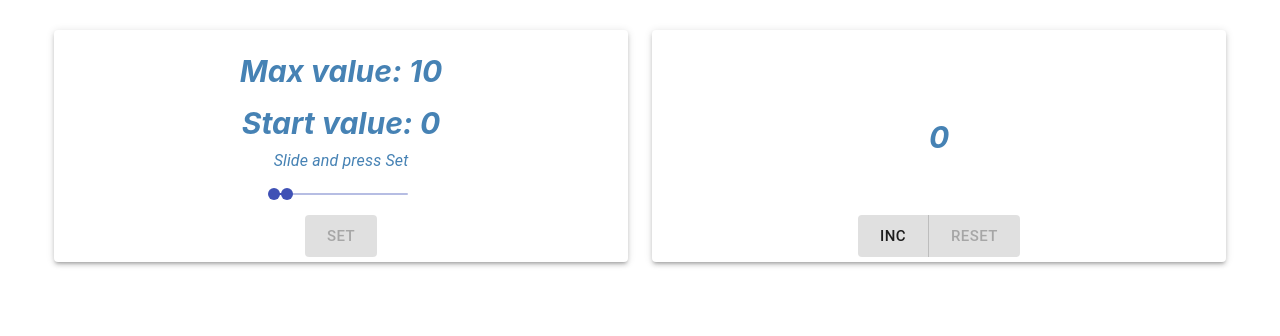
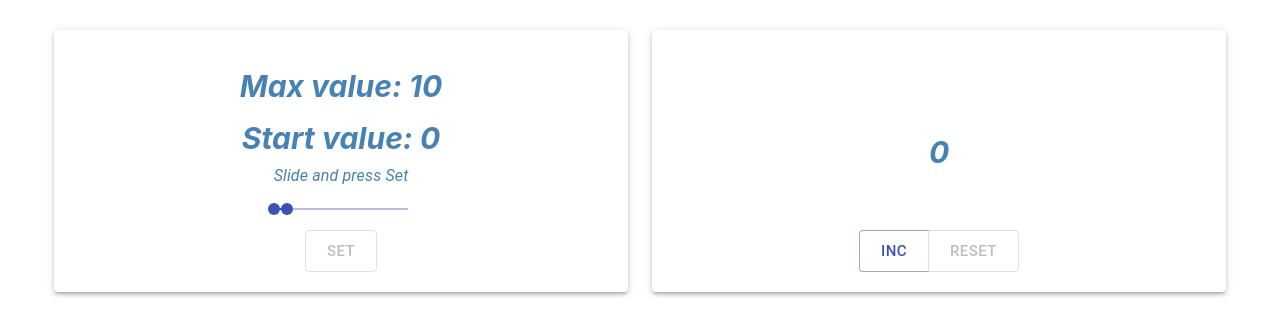
Before and after one commit to EugeneMorash/counter-redux, a React (Create React App) app: page / in a window 1280 px wide. Shown: the top 336 px of the page. Built offline with nearby package versions, Linux system fonts and the light colour scheme.

Commit message:
counter with slider. Fix paddings. Ready to release

```diff
--- a/src/App.tsx
+++ b/src/App.tsx
@@ -28,6 +28,7 @@ function App() {
             </Container>
         </div>
     );
+
 }
 
 export default App;
--- a/src/components/CountBlock.tsx
+++ b/src/components/CountBlock.tsx
@@ -41,7 +41,11 @@ export function CountBlock() {
                 style={(counter.count === counter.maxValue || counter.startValue === counter.maxValue) ? {color: "red"} : {}}>
                 <p>{getCondition()}</p>
             </Box>
-            <ButtonGroup disableElevation variant="contained" size='large' style={{marginTop: 30}}>
+            <ButtonGroup disableElevation
+                         variant="outlined"
+                         color="primary"
+                         size='large'
+                         style={{marginTop: 30}}>
                 <Button onClick={onIncClickHandler}
                         disabled={counter.count === counter.maxValue || counter.startValue < 0 || counter.isSettings}>
                     Inc
--- a/src/components/SetBlock.tsx
+++ b/src/components/SetBlock.tsx
@@ -6,6 +6,7 @@ import {useStyles} from "../components/Styles";
 import Button from "@material-ui/core/Button";
 import RangeSlider from "./Slider";
 import Box from '@material-ui/core/Box';
+import {Dispatch} from "redux";
 
 export function SetBlock() {
 
@@ -15,7 +16,8 @@ export function SetBlock() {
         (newState) => newState.counter
     )
 
-    const dispatch = useDispatch()
+    const dispatch = useDispatch<Dispatch>()
+
 
     const onSetClickHandler = () => {
         dispatch(setCountAC(counter.startValue, counter.maxValue))
@@ -37,7 +39,8 @@ export function SetBlock() {
 
             <RangeSlider/>
 
-            <Button variant="contained"
+            <Button variant="outlined"
+                    color="primary"
                     size="large"
                     onClick={onSetClickHandler}
                     disabled={isSetDisable}
--- a/src/components/Slider.tsx
+++ b/src/components/Slider.tsx
@@ -1,4 +1,4 @@
-import React from 'react';
+import React, {useState} from 'react';
 import Typography from '@material-ui/core/Typography';
 import Slider from '@material-ui/core/Slider';
 import {changeSettingsAC, CounterType, setMaxValueAC, setStartValueAC} from "../redux/state-reducer";
@@ -13,7 +13,7 @@ export default function RangeSlider() {
 
     const dispatch = useDispatch()
 
-    const [value, setValue] = React.useState<number[]>([counter.startValue, counter.maxValue]);
+    const [value, setValue] = useState<number[]>([counter.startValue, counter.maxValue]);
 
     const handleChange = (event: any, newValue: number | number[]) => {
         setValue(newValue as number[]);
--- a/src/components/Styles.ts
+++ b/src/components/Styles.ts
@@ -18,10 +18,11 @@ export const useStyles = makeStyles(() =>
             flexDirection: "column",
             alignItems: 'center',
             justifyContent: "end",
+
         },
         paper: {
             height: '100%',
-            padding: 5
+            padding: '5px 15px 20px'
         }
     })
 );
```
